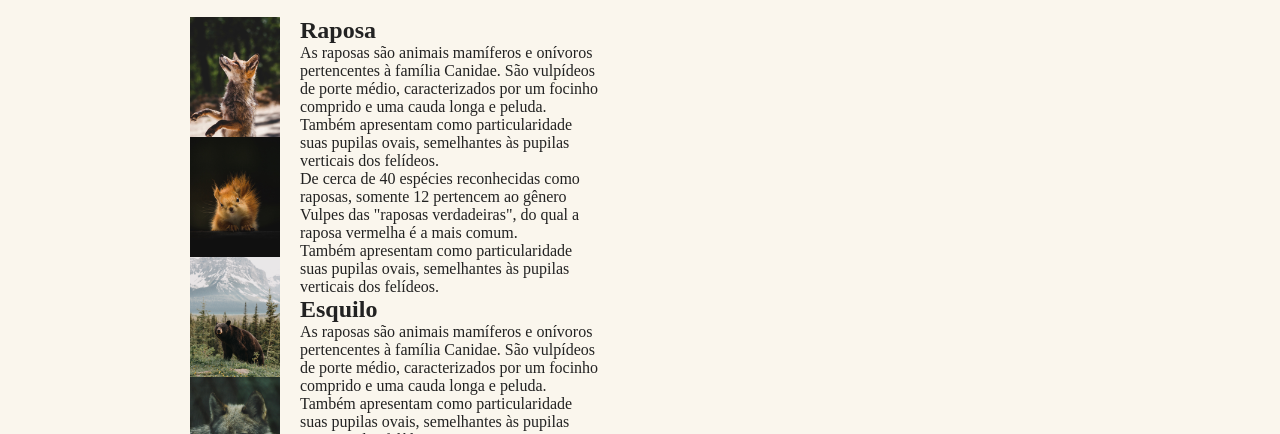
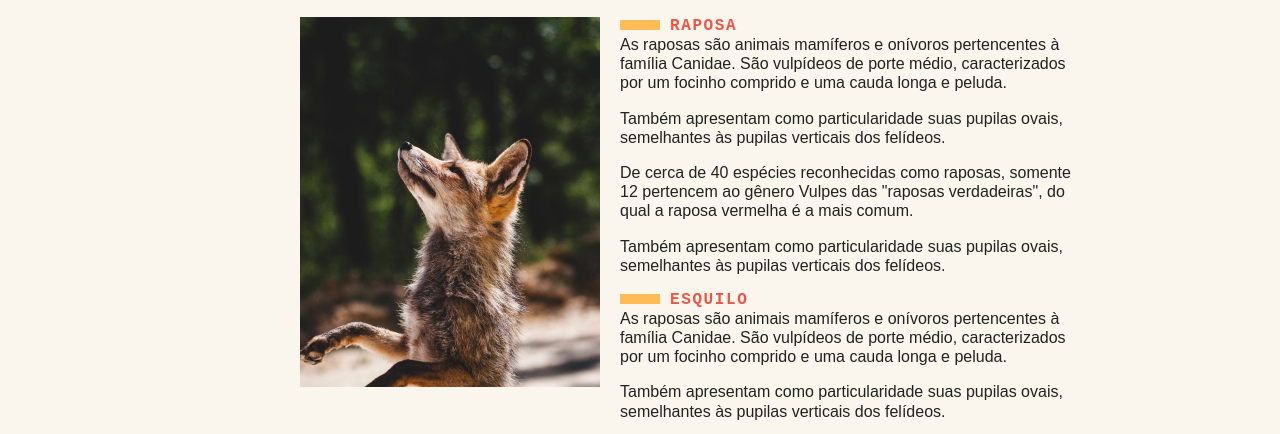
Before and after one commit to EljonasCavalcante/base-training-javascript, a plain HTML site: page DOM/index.html in a window 1280 px wide. Shown: the part 341-775 px from the top of the page. Drawn offline with Linux system fonts and the light colour scheme; a script that the page names is missing.

Commit message:
feat:create style fon

```diff
--- a/DOM/css/style.css
+++ b/DOM/css/style.css
@@ -65,3 +65,48 @@ body, h1, h2, ul, li, p, dd, dt, dl {
     margin-bottom: 1rem;
     grid-column: 1 / 4;
 }
+
+.animais h2 {
+    font-family: monospace;
+    font-size: 1rem;
+    text-transform: uppercase;
+    letter-spacing: .1em;
+    color: #e54;
+}
+
+.animais h2::before {
+    content: '';
+    display: inline-block; /*para ficar na mesma linha*/
+    width: 40px;
+    height: 10px;
+    margin-right: 10px;
+    background: #FB5;
+
+}
+
+.animais p {
+    font-family: Arial;
+    line-height: 1.2;
+    margin-bottom: 1rem;
+}
+
+.animais-lista {
+    height: 370px;
+    overflow: scroll;
+    grid-column: 2;
+}
+
+.animais-lista::-webkit-scrollbar {
+    width: 18px;
+}
+
+.animais-lista::-webkit-scrollbar-thumb {
+    background: #FB5;
+    border-left: 4px solid #faf6ed;
+    border-right: 4px solid #faf6ed;
+}
+
+.animais-lista::-webkit-scrollbar-track {
+    background: #faf6ed;
+
+}
```
